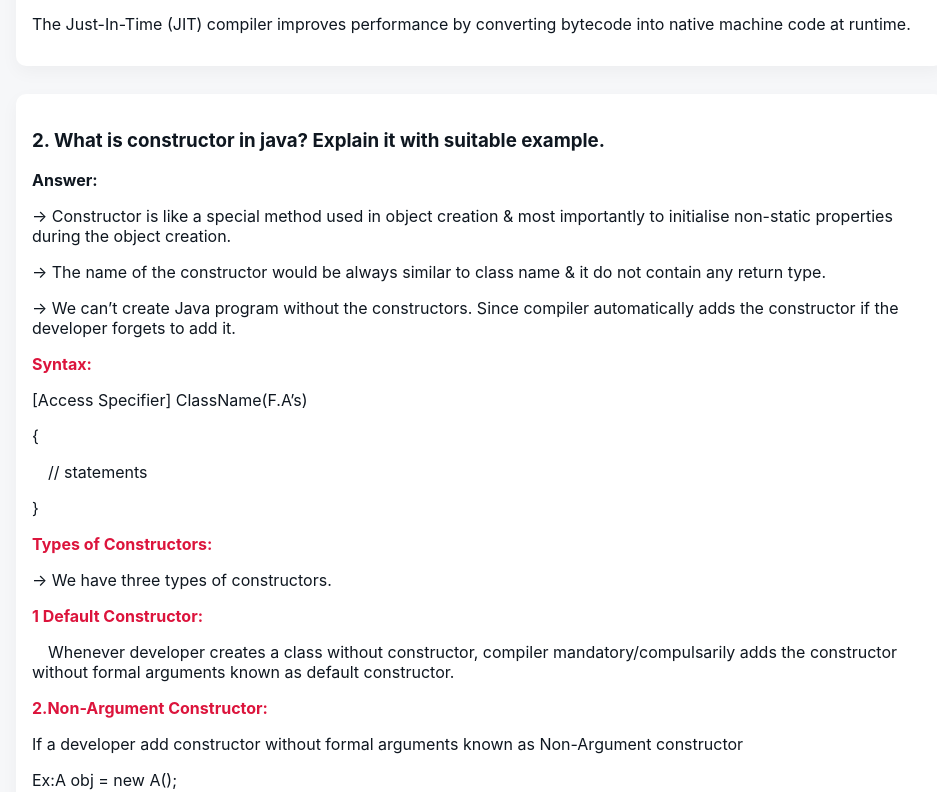
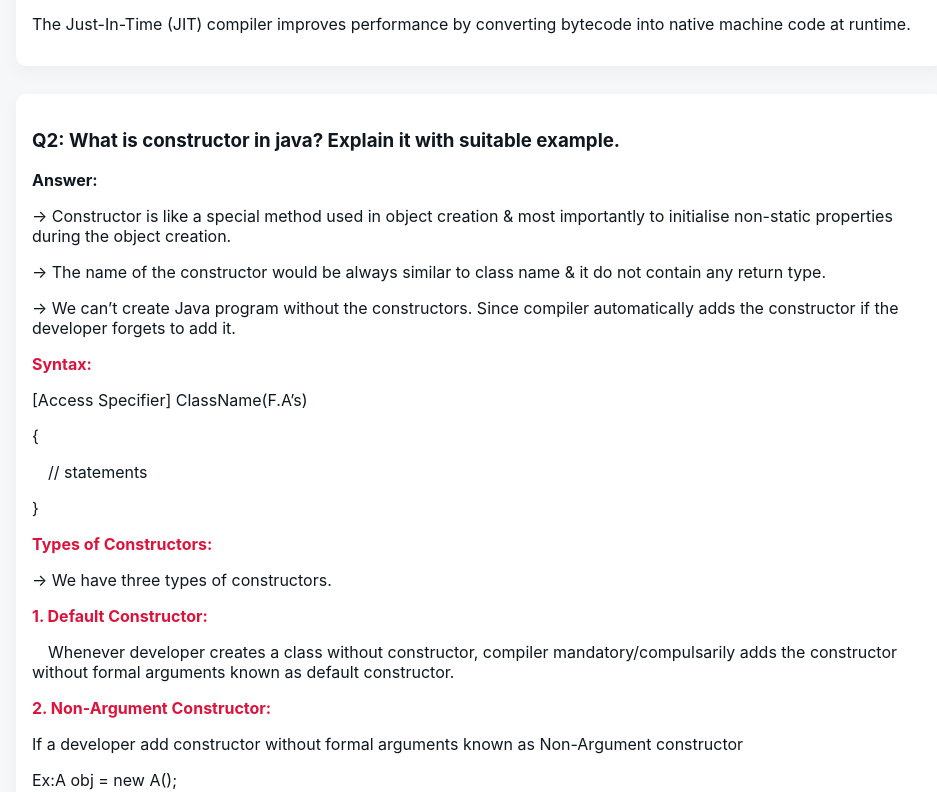
Before and after one commit to HkTheBeast/ShadanForums, a website: page public/subjectB.html in a window 1280 px wide. Shown: the part 1010-1802 px from the top of the page, without its empty margins (160-1097 px from the left). Drawn offline with Linux system fonts and the light colour scheme; no server answers.

Commit message:
Update subjectB.html

```diff
--- a/public/subjectB.html
+++ b/public/subjectB.html
@@ -28,7 +28,7 @@
         <main class="container">
       <h1>Object Oriented Programming Through Java</h1>
       <section class="cards">
-        <article class="card"><h3>Q1 : Describe the key features of java. How does java achieve platform independence? </h3>
+        <article class="card"><h3>Q1: Describe the key features of java. How does java achieve platform independence? </h3>
         <p><b>Answer:</b></p><p><b style="color: crimson;">Key Features of Java:</b></p>
       <p>Java is a popular, high-level, object-oriented programming language developed by Sun Microsystems (now owned by Oracle). It provides several important features that make it powerful and widely used.</p>
     <p><b style="color: crimson;">1. Simple:</b></p>
@@ -47,14 +47,14 @@
     </main>
     <main class="container">
       <section class="cards">
-        <article class="card"><h3>2. What is constructor in java? Explain it with suitable example.</h3><p><b>Answer:</b></p>
+        <article class="card"><h3>Q2: What is constructor in java? Explain it with suitable example.</h3><p><b>Answer:</b></p>
           <p>→ Constructor is like a special method used in object creation & most importantly to initialise non-static properties during the object creation.</p>
           <p>→ The name of the constructor would be always similar to class name & it do not contain any return type.</p>
           <p>→ We can’t create Java program without the constructors. Since compiler automatically adds the constructor if the developer forgets to add it.</p>
           <p><b style="color: crimson;">Syntax:</b></p><p>[Access Specifier] ClassName(F.A’s)</p><p> { </p><p>  // statements</p>
             <p>}</p><p><b style="color: crimson;">Types of Constructors:</b></p><p>→ We have three types of constructors.</p>
-            <p><b style="color:crimson;"> 1 Default Constructor:</b></p><p> Whenever developer creates a class without constructor, compiler mandatory/compulsarily adds the constructor without formal arguments known as default constructor.</p>
-            <p><b style="color: crimson;"> 2.Non-Argument Constructor:</b></p><p>If a developer add constructor without formal arguments known as Non-Argument constructor </p>
+            <p><b style="color:crimson;"> 1. Default Constructor:</b></p><p> Whenever developer creates a class without constructor, compiler mandatory/compulsarily adds the constructor without formal arguments known as default constructor.</p>
+            <p><b style="color: crimson;"> 2. Non-Argument Constructor:</b></p><p>If a developer add constructor without formal arguments known as Non-Argument constructor </p>
            <p>Ex:A obj = new A();</p><p><b style="color: crimson;"> 3. Parameterized Constructor:</b></p><p>A constructor add by developer with formal arguments known as Parameterized constructor which is </p>
            <p><u>mainly used to initialized non static properties during the object creation  </u></p>
            <p><B style="color: crimson;">Example:</B></p><p>U.L</p><P>A obj 1 = new (10,20);</P>
@@ -65,7 +65,7 @@
   </main>
     <main class="container">
       <section class="cards">
-        <article class="card"><h3>3. What is inheritance? Explain the types of inheritance </h3><p><b>Answer:</b></p>
+        <article class="card"><h3>Q3: What is inheritance? Explain the types of inheritance </h3><p><b>Answer:</b></p>
           <p><b style="color: crimson;">Inheritance</b></p>
           <p>It is similar to parent & child relationship where non-static properties & behaviour of an parent class/superclass are acquired by sub class object by using extends keyword btw the classes called as Inheritance.</p>
           <p><b style="color: crimson;">Child class (or) Sub class</b></p><p>A child which acquires another class properties & behaviour is known as sub class /child class. </p>
```
